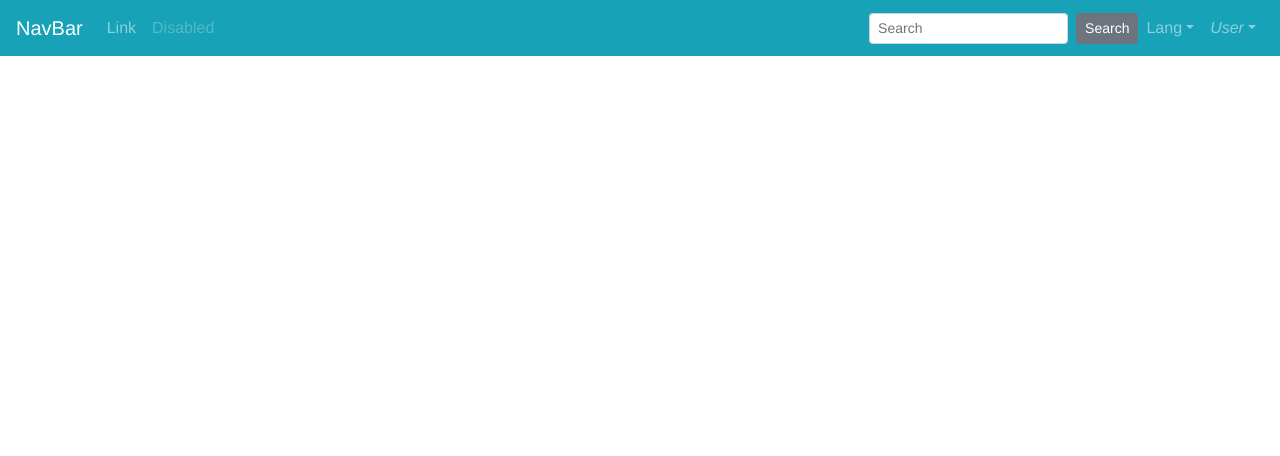
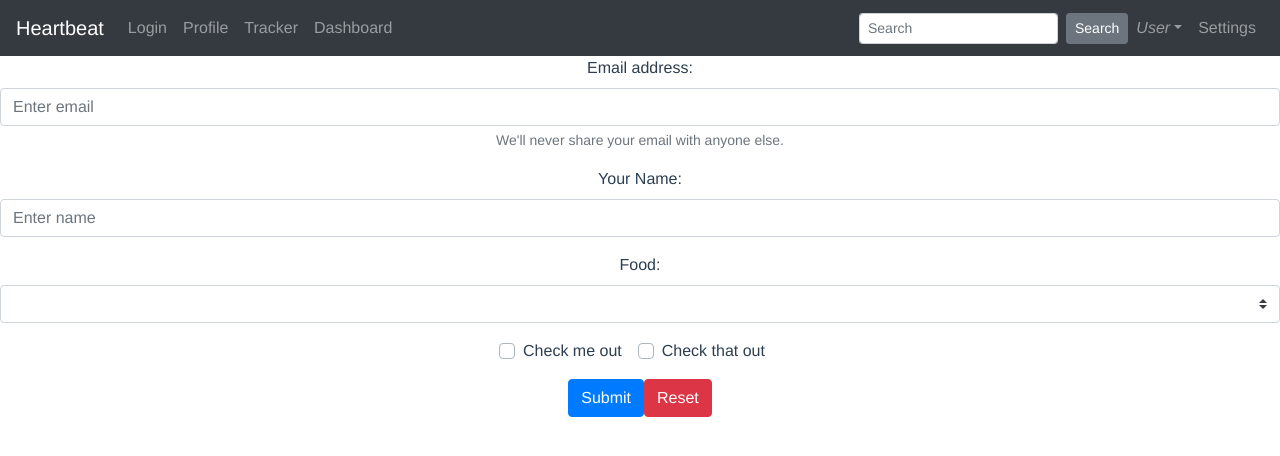
Before and after one commit to junhuhdev/heartbeat, a Vue app: page /login in a window 1280 px wide. Shown: the top 456 px of the page. Built offline with nearby package versions, Linux system fonts and the light colour scheme.

Commit message:
fixed login view

```diff
--- a/src/App.vue
+++ b/src/App.vue
@@ -1,11 +1,5 @@
 <template>
     <div id="app">
-        <!--<div id="nav">-->
-        <!--<router-link to="/">Home</router-link>-->
-        <!--|-->
-        <!--<router-link to="/about">About</router-link>-->
-        <!--</div>-->
-
         <Navbar></Navbar>
         <router-view/>
     </div>
--- a/src/components/menu/Navbar.vue
+++ b/src/components/menu/Navbar.vue
@@ -1,32 +1,22 @@
 <template>
-    <b-navbar toggleable="md" type="dark" variant="info">
-
+    <b-navbar toggleable="md" type="dark" variant="dark">
         <b-navbar-toggle target="nav_collapse"></b-navbar-toggle>
-
-        <b-navbar-brand href="#">NavBar</b-navbar-brand>
-
+        <b-navbar-brand to="/">Heartbeat</b-navbar-brand>
         <b-collapse is-nav id="nav_collapse">
 
             <b-navbar-nav>
-                <b-nav-item href="#">Link</b-nav-item>
-                <b-nav-item href="#" disabled>Disabled</b-nav-item>
+                <b-nav-item to="login">Login</b-nav-item>
+                <b-nav-item to="profile">Profile</b-nav-item>
+                <b-nav-item to="tracker">Tracker</b-nav-item>
+                <b-nav-item to="dashboard">Dashboard</b-nav-item>
             </b-navbar-nav>
 
             <!-- Right aligned nav items -->
             <b-navbar-nav class="ml-auto">
-
                 <b-nav-form>
                     <b-form-input size="sm" class="mr-sm-2" type="text" placeholder="Search"/>
                     <b-button size="sm" class="my-2 my-sm-0" type="submit">Search</b-button>
                 </b-nav-form>
-
-                <b-nav-item-dropdown text="Lang" right>
-                    <b-dropdown-item href="#">EN</b-dropdown-item>
-                    <b-dropdown-item href="#">ES</b-dropdown-item>
-                    <b-dropdown-item href="#">RU</b-dropdown-item>
-                    <b-dropdown-item href="#">FA</b-dropdown-item>
-                </b-nav-item-dropdown>
-
                 <b-nav-item-dropdown right>
                     <!-- Using button-content slot -->
                     <template slot="button-content">
@@ -35,8 +25,8 @@
                     <b-dropdown-item href="#">Profile</b-dropdown-item>
                     <b-dropdown-item href="#">Signout</b-dropdown-item>
                 </b-nav-item-dropdown>
+                <b-nav-item to="settings">Settings</b-nav-item>
             </b-navbar-nav>
-
         </b-collapse>
     </b-navbar>
 </template>
--- a/src/router.ts
+++ b/src/router.ts
@@ -1,6 +1,10 @@
 import Vue from 'vue';
 import Router from 'vue-router';
 import Home from './views/Home.vue';
+import Login from './views/Login.vue';
+import Profile from './views/Profile.vue';
+import Tracker from './views/Tracker.vue';
+import Dashboard from './views/Dashboard.vue';
 
 Vue.use(Router);
 
@@ -14,6 +18,26 @@ export default new Router({
             component: Home,
         },
         {
+            path: '/login',
+            name: 'login',
+            component: Login,
+        },
+        {
+            path: '/profile',
+            name: 'profile',
+            component: Profile,
+        },
+        {
+            path: '/dashboard',
+            name: 'dashboard',
+            component: Dashboard,
+        },
+        {
+            path: '/tracker',
+            name: 'tracker',
+            component: Tracker,
+        },
+        {
             path: '/about',
             name: 'about',
             // route level code-splitting
--- /dev/null
+++ b/src/views/Dashboard.vue
@@ -0,0 +1,13 @@
+<template>
+
+</template>
+
+<script>
+  export default {
+    name: 'Dashboard'
+  };
+</script>
+
+<style scoped>
+
+</style>
--- a/src/views/Login.vue
+++ b/src/views/Login.vue
@@ -1,11 +1,55 @@
 <template>
-
+    <div>
+        <b-form @submit="onSubmit" >
+            <b-form-group id="exampleInputGroup1"
+                          label="Email address:"
+                          label-for="exampleInput1"
+                          description="We'll never share your email with anyone else.">
+                <b-form-input id="exampleInput1"
+                              type="email"
+                              required
+                              placeholder="Enter email">
+                </b-form-input>
+            </b-form-group>
+            <b-form-group id="exampleInputGroup2"
+                          label="Your Name:"
+                          label-for="exampleInput2">
+                <b-form-input id="exampleInput2"
+                              type="text"
+                              required
+                              placeholder="Enter name">
+                </b-form-input>
+            </b-form-group>
+            <b-form-group id="exampleInputGroup3"
+                          label="Food:"
+                          label-for="exampleInput3">
+                <b-form-select id="exampleInput3"
+                               :options="foods"
+                               required>
+                </b-form-select>
+            </b-form-group>
+            <b-form-group id="exampleGroup4">
+                <b-form-checkbox-group id="exampleChecks">
+                    <b-form-checkbox value="me">Check me out</b-form-checkbox>
+                    <b-form-checkbox value="that">Check that out</b-form-checkbox>
+                </b-form-checkbox-group>
+            </b-form-group>
+            <b-button type="submit" variant="primary">Submit</b-button>
+            <b-button type="reset" variant="danger">Reset</b-button>
+        </b-form>
+    </div>
 </template>
 
-<script>
-  export default {
-    name: 'Login',
-  };
+<script lang="ts">
+    import {Component, Vue} from 'vue-property-decorator';
+
+    @Component({
+        components: {},
+    })
+
+    export default class Login extends Vue {
+
+    };
 </script>
 
 <style scoped>
--- /dev/null
+++ b/src/views/Tracker.vue
@@ -0,0 +1,13 @@
+<template>
+
+</template>
+
+<script>
+  export default {
+    name: 'Tracker'
+  };
+</script>
+
+<style scoped>
+
+</style>
```
Also changed, not shown: src/components/menu/Footer.vue (added, +13 -0 lines). Lines whose indentation alone changed are shown as unchanged.
